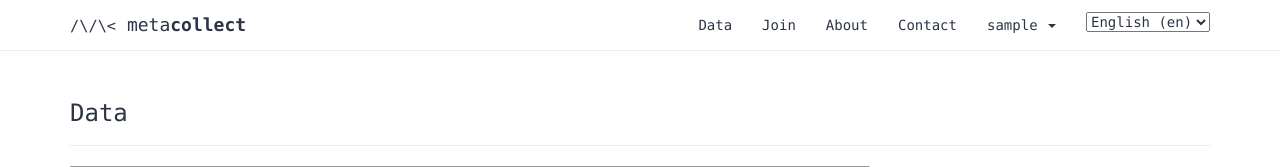
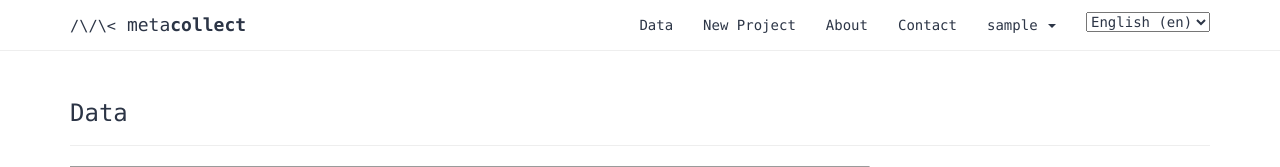
Before and after one commit to metacollect-org/Meta-search, a Django app: page /mainApp/data/ in a window 1280 px wide. Shown: the top 167 px of the page. Run offline with Django 3.2, Linux system fonts and the light colour scheme; a user stored in the database is signed in; tables that the repository leaves empty hold one stand-in row (values such as "Sample post"); parts of the project's set-up code (start-up, migrations or seed data) failed here and were passed over; some libraries are stand-ins or nearby versions.

Commit message:
UPDATED join only visible if logged in

```diff
--- a/metaSearch/mainApp/templates/base.html
+++ b/metaSearch/mainApp/templates/base.html
@@ -57,13 +57,15 @@
           <li class="hidden"><a href="#contact">{% trans "FAQ" %}</a></li>
           <li><a href="#contact">{% trans "Contact" %}</a></li>
           <li><a href="#about">{% trans "About" %}</a></li>
-          <li><a href="{% url 'new' %}">{% trans "Join" %}</a></li>
+          <li><a href="{% url 'new' %}">{% trans "New Project" %}</a></li>
           <li><a href="{% url 'data' %}">{% trans "Data" %}</a></li>
         </ul>
         {% else %}
         <ul class="nav navbar-nav navbar-right">
           <li><a href="{% url 'data' %}">{% trans "Data" %}</a></li>
-          <li><a href="{% url 'new' %}">{% trans "Join" %}</a></li>
+          {% if request.user.is_authenticated %}
+          <li><a href="{% url 'new' %}">{% trans "New Project" %}</a></li>
+          {% endif %}
           <li><a href="#about">{% trans "About" %}</a></li>
           <li><a href="#contact">{% trans "Contact" %}</a></li>
           <li class="hidden"><a href="#contact">{% trans "FAQ" %}</a></li>
```
Also changed, not shown: metaSearch/mainApp/locale/ar/LC_MESSAGES/django.po, metaSearch/mainApp/locale/de/LC_MESSAGES/django.po.
